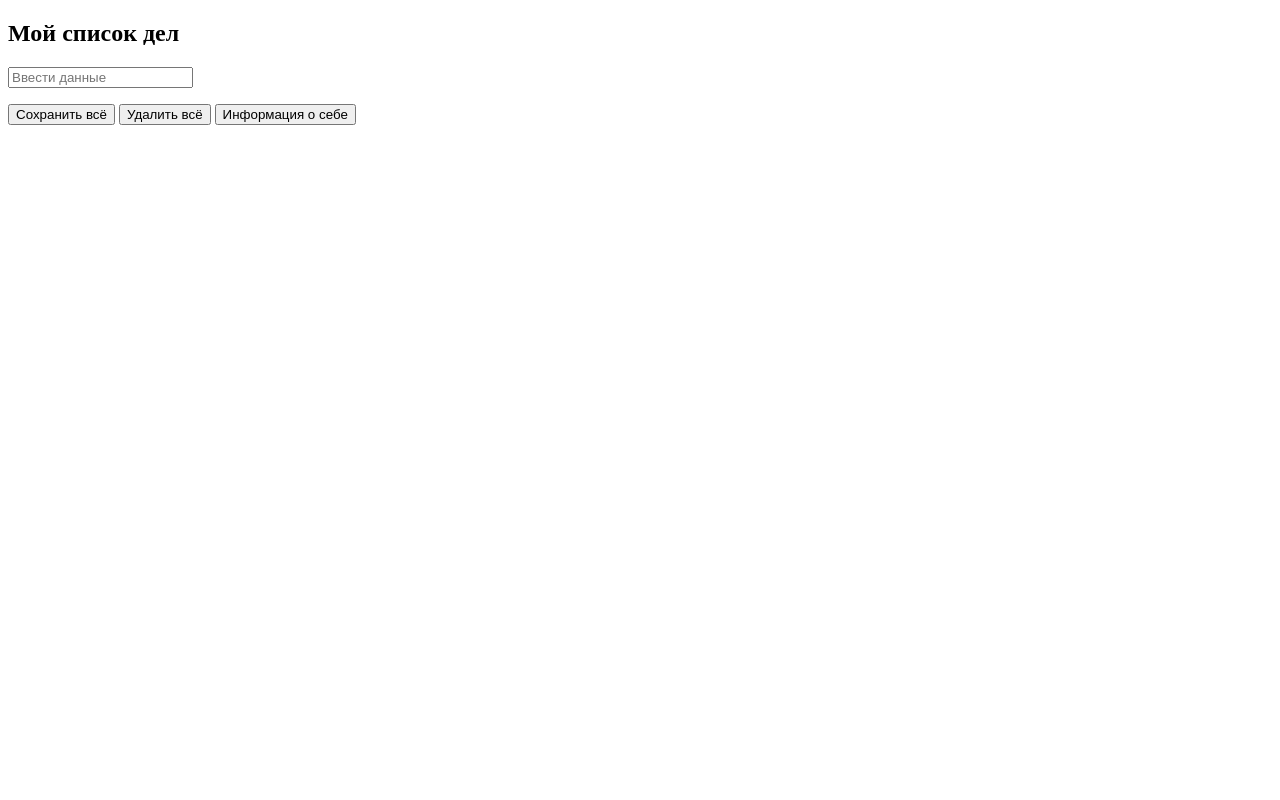
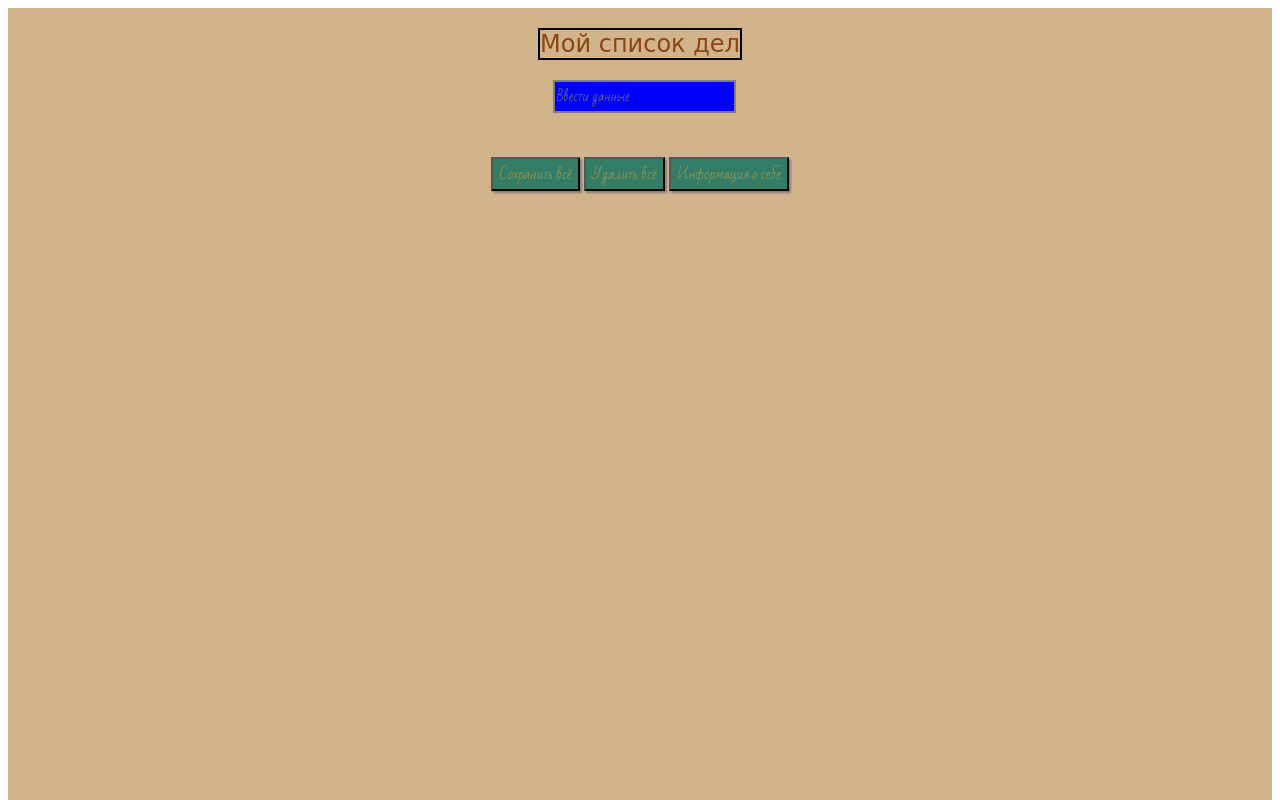
Before and after one commit to SlavaNasiray/HomeworkJS-2, a plain HTML site: page index.html in a window 1280 px wide. Both pictures are taken after a click on the button "Удалить всё". Shown: the top 800 px of the page. Drawn offline with Linux system fonts and the light colour scheme; a web font is replaced by a local one.

Commit message:
finish work at homework2

```diff
--- a/css/style.css
+++ b/css/style.css
@@ -1,4 +1,62 @@
+section {
+    margin: 0 auto;
+    height: 100%;
+    height: 1080px;
+    display: flex;
+    flex-direction: column;
+    justify-content: flex-start;
+    align-items: center;
+    background-color: tan;
+}
+
+section .head h1{
+    font-family: 'Stalinist One', cursive;
+    font-size: 24px;
+    font-weight: 400;
+    color: saddlebrown;
+    border: 2px solid black;
+}
+
+section input {
+    width: 100%;
+    border: 2px solid grey;
+    background-color: blue;
+    color: yellow;
+    font-family: 'Bad Script', cursive;
+    font-weight: 400;
+}
+
+section ol {
+    background-color: white;
+    border: 2px solid tan;
+    margin: 20px;
+}
+
+section ol li {
+    color: teal;
+    margin-top: 10px;
+    font-family: 'Bad Script', cursive;
+    font-size: 14px;
+    font-weight: 400;
+}
+
+section ol li span {
+    color: black;
+    margin-right: 10px;
+    padding: 0 2px;
+    border: 1px solid red;
+}
+
+section button {
+    background-color: rgba(15, 112, 96, 0.81);
+    box-shadow: 2px 2px 2px grey;
+    color: rgba(193, 163, 68, 0.72);
+    font-family: 'Bad Script', cursive;
+    font-size: 14px;
+    font-weight: 400
+}
+
 .checked {
-    color: red;
+    color: rgba(119, 59, 40, 0.72);
     text-decoration: line-through;
 }
--- a/index.html
+++ b/index.html
@@ -4,6 +4,7 @@
     <meta charset="UTF-8">
     <meta name="viewport" content="width=device-width, initial-scale=1.0">
     <link rel="stylesheet" href="./css/style.css">
+    <link href="https://fonts.googleapis.com/css?family=Bad+Script|Stalinist+One&display=swap" rel="stylesheet">
     <title>To Do Application</title>
 </head>
 <body>
--- a/js/script.js
+++ b/js/script.js
@@ -40,13 +40,12 @@ inputData.addEventListener('keypress', function(keyPressed){
         else if (check !== ""){
             var newLi = document.createElement('li');
             var newSpan = document.createElement('span');
-
             newSpan.innerHTML = 'Удалить';
 
             var newInfo = this.value;
             this.value = " ";
 
-            olSpisok.appendChild(newLi).append(newSpan, newInfo,"Дата и время добавления:",new Date());
+            olSpisok.appendChild(newLi).append(newSpan, newInfo, "----//Дата и время добавления:", new Date());
             }
         };
     deleteTodo();
@@ -60,7 +59,7 @@ saveBtn.addEventListener('click', function(){
 });
 
 clearBtn.addEventListener('click', function(){
-    ulSpisok.innerHTML = " ";
+    olSpisok.innerHTML = " ";
     localStorage.setItem('ApplicationTodo', olSpisok.innerHTML);
 });
 
```
